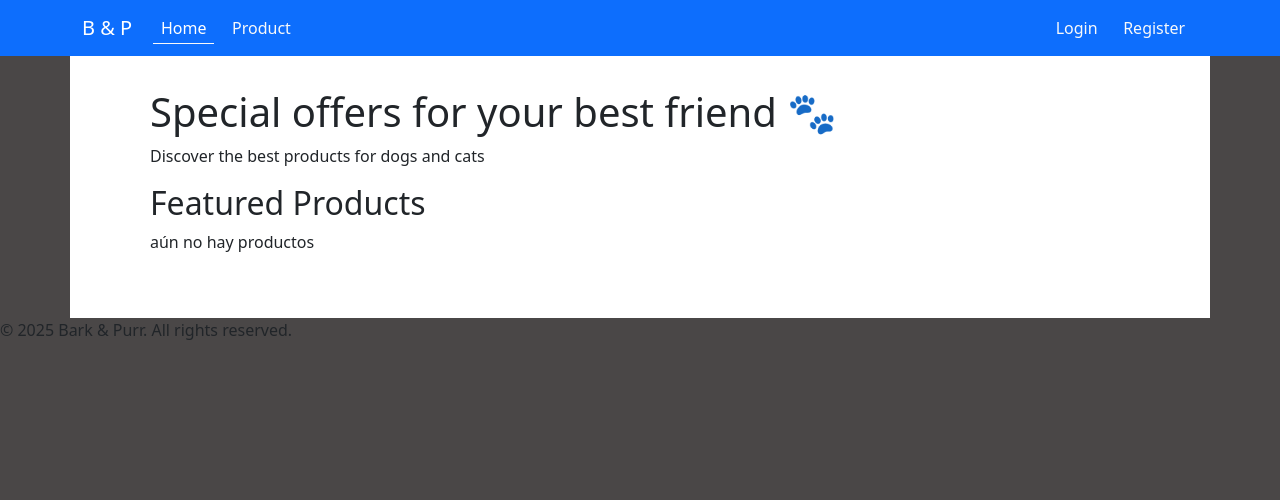
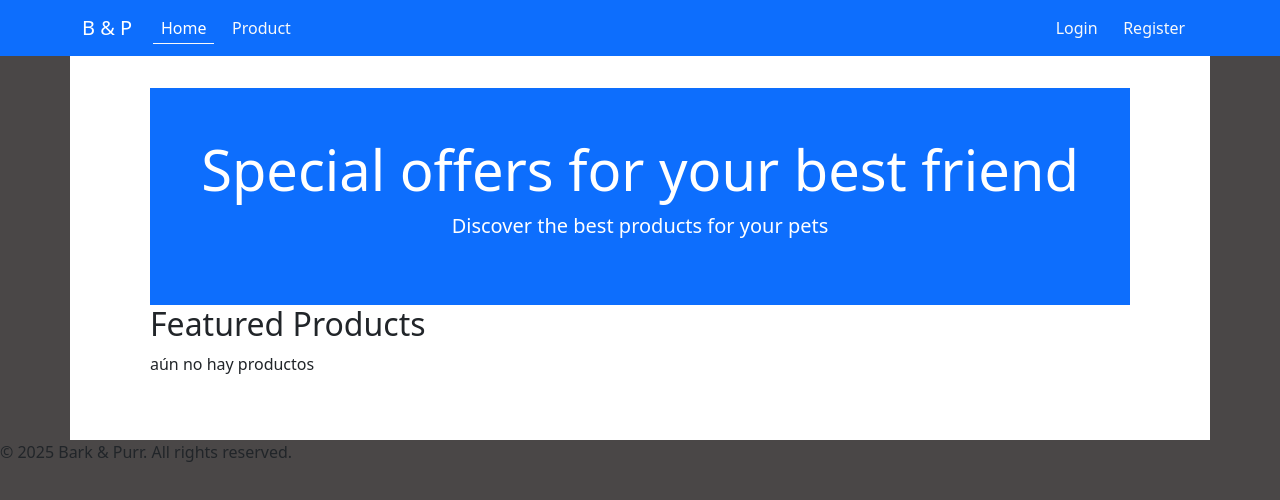
Before and after one commit to albotero/bark-and-purr, a React (Vite) app in the folder client/: page / in a window 1280 px wide. Shown: the top 500 px of the page. Built offline with nearby package versions, Linux system fonts and the light colour scheme.

Commit message:
Hero con Bootstrap

```diff
--- a/client/src/components/Hero.jsx
+++ b/client/src/components/Hero.jsx
@@ -1,8 +1,18 @@
+import Container from "react-bootstrap/esm/Container"
+import Row from "react-bootstrap/esm/Row"
+import Col from "react-bootstrap/esm/Col"
+
 const Hero = () => {
   return (
-    <section className="hero">
-      <h1>Special offers for your best friend 🐾</h1>
-      <p>Discover the best products for dogs and cats</p>
+    <section className="hero bg-primary text-white py-5">
+      <Container>
+        <Row className="text-center">
+          <Col>
+            <h1 className="display-4">Special offers for your best friend</h1>
+            <p className="lead">Discover the best products for your pets</p>
+          </Col>
+        </Row>
+      </Container>
     </section>
   );
 };
```
